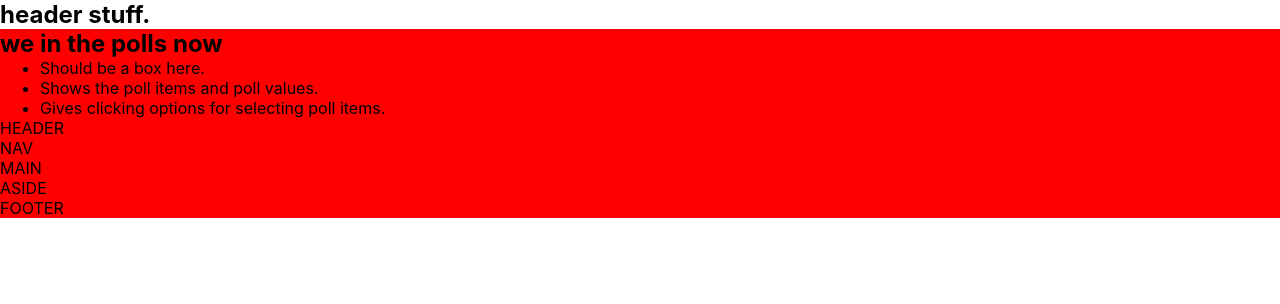
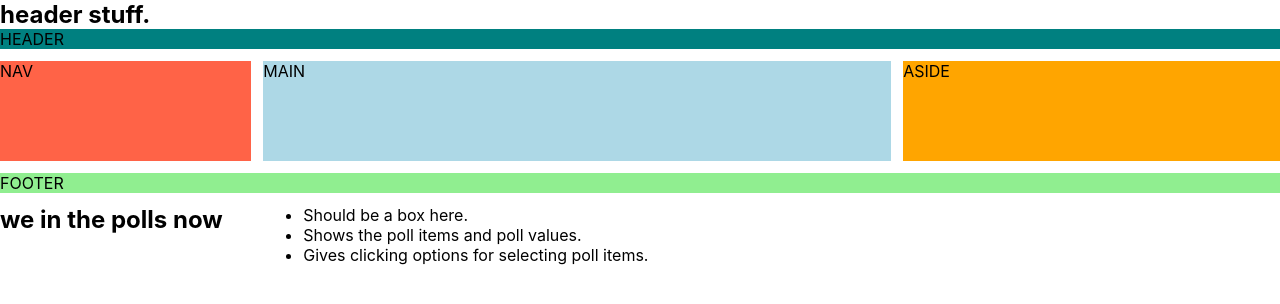
Before and after one commit to el7/Pollingo, a React (Create React App) app in the folder pollingo/: page / in a window 1280 px wide. Shown: the top 304 px of the page. Built offline with nearby package versions, Linux system fonts and the light colour scheme.

Commit message:
playing with react functional programming and some css

```diff
--- a/pollingo/src/PollBox.css
+++ b/pollingo/src/PollBox.css
@@ -1,8 +1,50 @@
 
 .pollbox-1 {
 
-    background-color: red;
+    display: grid;
+    grid-template-rows: 1fr 5fr 1fr;
+    grid-template-columns: 2fr 5fr 3fr;
+    grid-template-areas:
+      "header header header"
+      "nav main aside"
+      "footer footer footer";
+    grid-gap: .75em;
+
+}
 
 
+header{
+    grid-area: header;
+    background-color: teal;
+}
+nav{
+    grid-area: nav;
+    background-color: tomato;
+}
+main{
+    grid-area: main;
+    background-color: lightblue;
+}
+aside{
+    grid-area: aside;
+    background-color: orange;
+}
+footer{
+    grid-area: footer;
+    background-color: lightgreen;
+}
 
+// For tablet viewers
+ @media(max-width: 768px){
+    grid-template-rows: 1fr 1fr 5fr 1fr;
+    grid-template-columns: 2fr 5fr 3fr;
+    grid-template-areas:
+    "header header header"
+    "nav nav nav"
+    "main main aside"
+    "footer footer footer";
+ }
+
+ @media(max-width: 480px){
+    display: block;
 }
```
